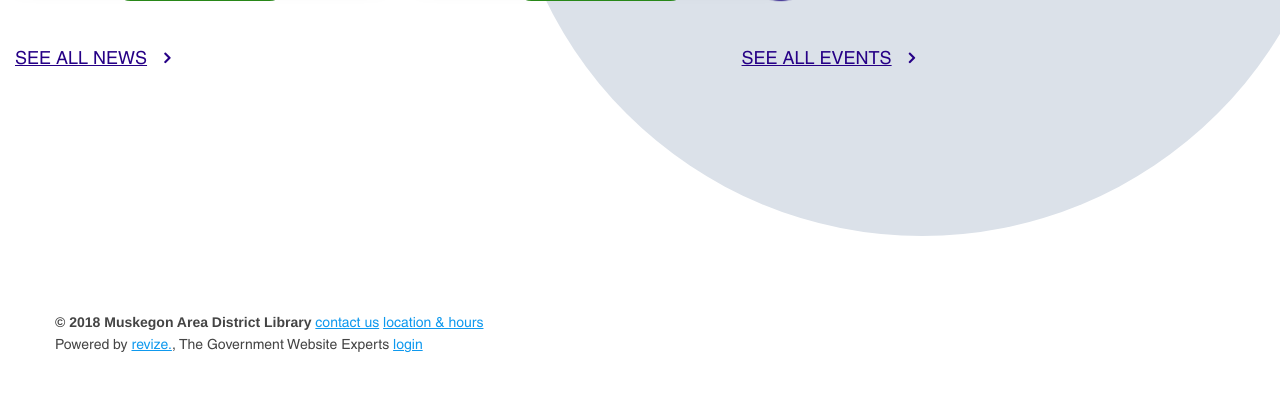
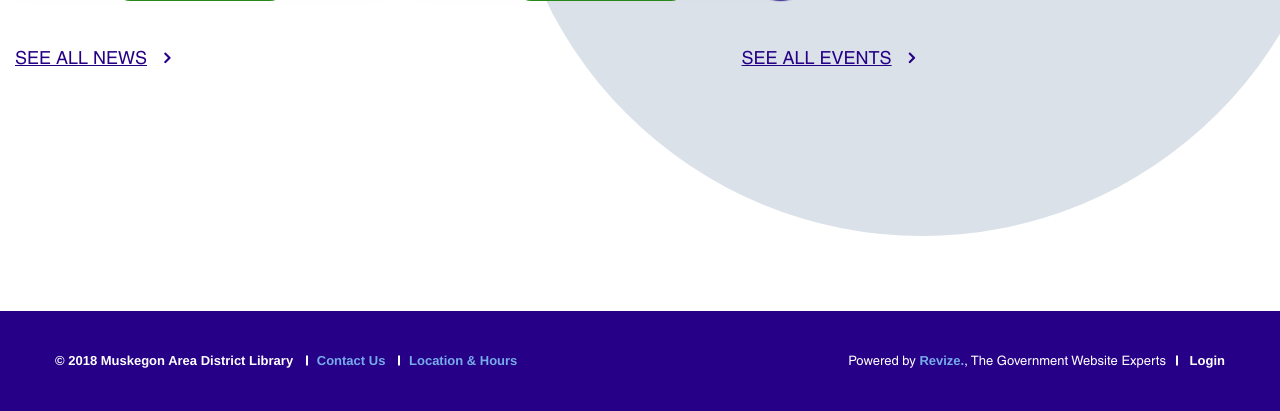
Before and after one commit to Chrisyango/Muskegon-Area-District-Library, a PHP site: page / in a window 1280 px wide. Shown: the part 2272-2683 px from the top of the page. Before the commit the page ends 2625 px from the top, so only its background shows below. Run offline with PHP 8.4, Linux system fonts and the light colour scheme; some libraries are stand-ins or nearby versions.

Commit message:
finished footer

```diff
--- a/_assets_/css/layout.css
+++ b/_assets_/css/layout.css
@@ -302,10 +302,24 @@ a.quick-link span {display: block; overflow: hidden; margin-top: -2px;}
 .news-link-content h3 {font-size: 17px; line-height: 27px; text-transform: capitalize; color: #3c3c3c; margin: 0;}
 .news-link-content a {position: absolute; bottom: -17px; left: 50%; transform: translateX(-50%); font-size: 13px; font-weight: 700; height: 35px; width: 174px; border-radius: 20px; background-color: #278718;}
 
-
 #events {position: absolute; top: -5px; right: -60px; background-color: #dbe1e9; border-radius: 100%; width: 836px; height: 836px;}
 #events img {width: 370px; position: absolute; top: 50%; left: 50%; transform: translate(-49%, -57%);}
 #events .see-all {bottom: 166px; left: 50%; transform: translateX(-104%);}
+
+
+/*-------------------- footer --------------------*/
+footer {background-color: #260086; padding: 28px 0; font-size: 13px; line-height: 44px; color: #fff;}
+
+#footer-left {float: left;}
+#footer-left strong {text-transform: capitalize;}
+#footer-left a {position: relative; font-weight: 700; text-transform: capitalize; text-decoration: none; color: #77abea; margin-left: 20px;}
+#footer-left a:after {content: ''; position: absolute; left: -11px; top: 50%; transform: translateY(-55%); width: 2px; height: 10px; background-color: #fff;}
+
+#footer-right {float: right;}
+#footer-right a {font-weight: 700; text-transform: capitalize; text-decoration: none; color: #fff;}
+#footer-right span a {color: #77abea; margin: 0;}
+#footer-right span {position: relative; margin-right: 20px;}
+#footer-right span:after {content: ''; position: absolute; top: 50%; right: -12px; transform: translateY(-55%); width: 2px; height: 10px; background-color: #fff;}
 
 
 /* -----------------------------------------
--- a/index.php
+++ b/index.php
@@ -266,7 +266,7 @@
 <footer>
 	<div class="container">
 		<div id="footer-left">
-			<span><strong>&copy; 2018 Muskegon Area District Library</strong></span>
+			<strong>&copy; 2018 Muskegon Area District Library</strong>
 			<a href="./">contact us</a>
 			<a href="./">location & hours</a>
 		</div><!-- /#footer-left -->
```
